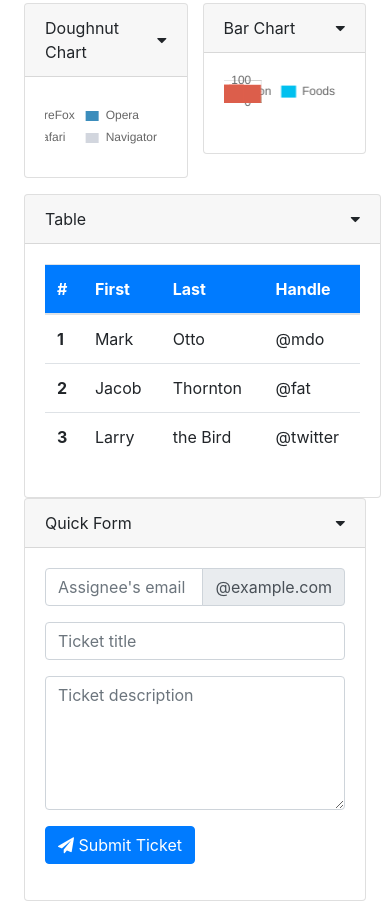
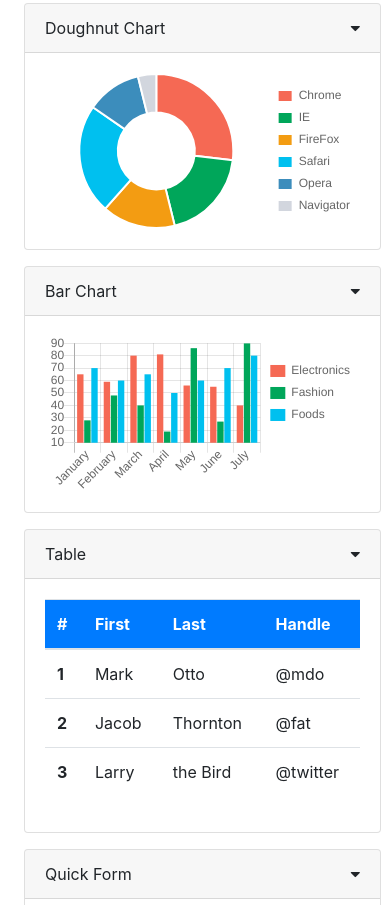
Before and after one commit to mazipan/bootstrap4-admin-dashboard-template, a plain HTML site: page index.html in a window 390 px wide. Shown: the part 719-1624 px from the top of the page. Drawn offline with nearby package versions, Linux system fonts and the light colour scheme.

Commit message:
responsive card chart

```diff
--- a/index.html
+++ b/index.html
@@ -244,8 +244,8 @@
           </div>
         </div>
 
-        <div class="row mb-3">
-          <div class="col pr-0">
+        <div class="row">
+          <div class="col-lg-6 col-md-6 col-sm-12 pr-0 mb-3">
             <div class="card-collapsible card">
               <div class="card-header">
                 Doughnut Chart <i class="fa fa-caret-down caret"></i>
@@ -255,7 +255,7 @@
               </div>
             </div>
           </div>
-          <div class="col">
+          <div class="col-lg-6 col-md-6 col-sm-12 pr-0 mb-3">
             <div class="card-collapsible card">
               <div class="card-header">
                 Bar Chart <i class="fa fa-caret-down caret"></i>
@@ -267,8 +267,8 @@
           </div>
         </div>
 
-        <div class="row mb-3">
-          <div class="col pr-0">
+        <div class="row">
+          <div class="col-lg-6 col-md-6 col-sm-12 pr-0 mb-3">
             <div class="card-collapsible card">
               <div class="card-header">
                 Table <i class="fa fa-caret-down caret"></i>
@@ -307,7 +307,7 @@
               </div>
             </div>
           </div>
-          <div class="col">
+          <div class="col-lg-6 col-md-6 col-sm-12 pr-0 mb-3">
             <div class="card-collapsible card">
               <div class="card-header">
                 Quick Form <i class="fa fa-caret-down caret"></i>
```
